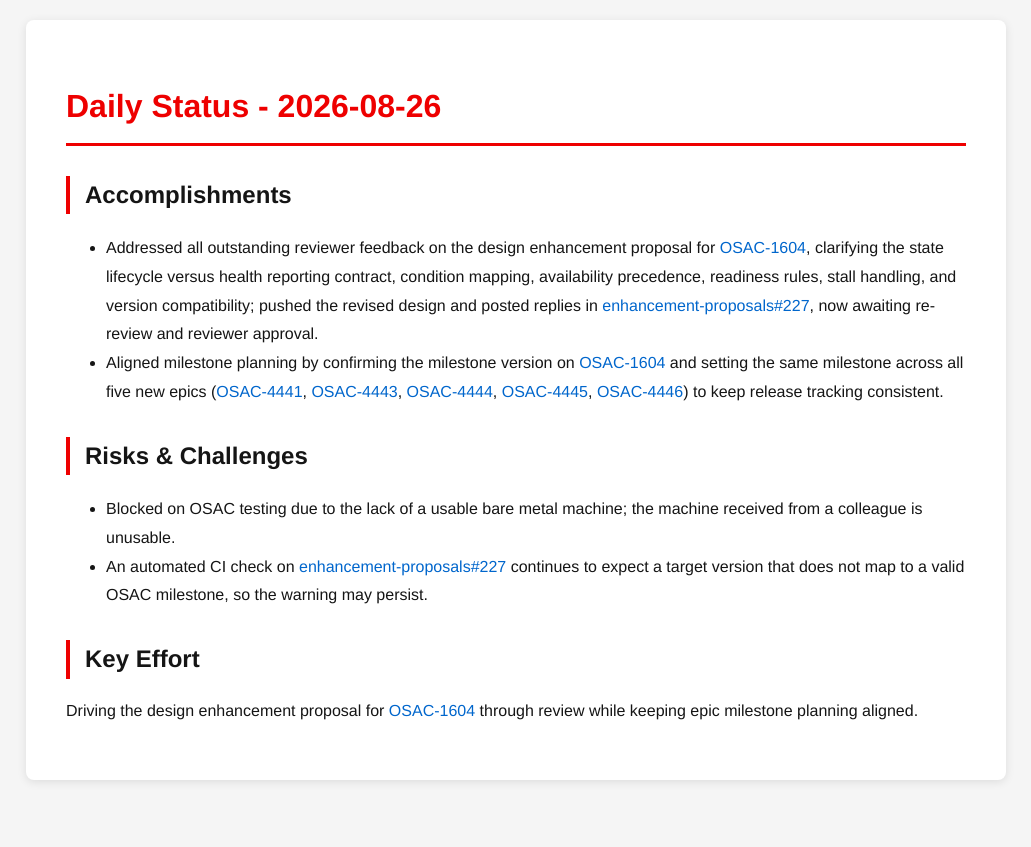
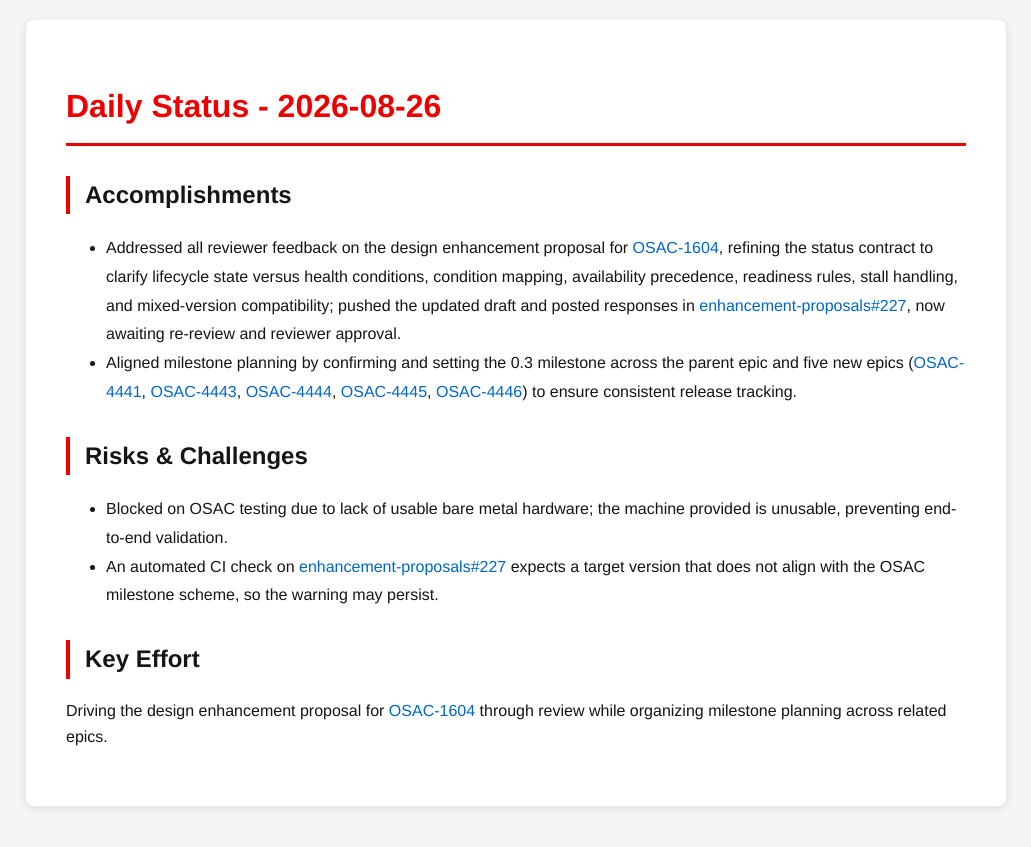
Before and after one commit to tzvatot/daily-status, a Jekyll site: the page built from 2026-08-26.md, in a window 1280 px wide. Shown: the top 847 px of the page, without its empty margins (124-1155 px from the left). Built offline with Jekyll 4.4.1, drawn with Linux system fonts in a browser that asks for light colours.

Commit message:
Daily status update - 2026-08-26

```diff
--- a/2026-08-26.md
+++ b/2026-08-26.md
@@ -7,12 +7,12 @@ date: 2026-08-26
 # Daily Status - 2026-08-26
 
 ## Accomplishments
-- Addressed all outstanding reviewer feedback on the design enhancement proposal for [OSAC-1604](https://redhat.atlassian.net/browse/OSAC-1604), clarifying the state lifecycle versus health reporting contract, condition mapping, availability precedence, readiness rules, stall handling, and version compatibility; pushed the revised design and posted replies in [enhancement-proposals#227](https://github.com/osac-project/enhancement-proposals/pull/227), now awaiting re-review and reviewer approval.
-- Aligned milestone planning by confirming the milestone version on [OSAC-1604](https://redhat.atlassian.net/browse/OSAC-1604) and setting the same milestone across all five new epics ([OSAC-4441](https://redhat.atlassian.net/browse/OSAC-4441), [OSAC-4443](https://redhat.atlassian.net/browse/OSAC-4443), [OSAC-4444](https://redhat.atlassian.net/browse/OSAC-4444), [OSAC-4445](https://redhat.atlassian.net/browse/OSAC-4445), [OSAC-4446](https://redhat.atlassian.net/browse/OSAC-4446)) to keep release tracking consistent.
+- Addressed all reviewer feedback on the design enhancement proposal for [OSAC-1604](https://redhat.atlassian.net/browse/OSAC-1604), refining the status contract to clarify lifecycle state versus health conditions, condition mapping, availability precedence, readiness rules, stall handling, and mixed-version compatibility; pushed the updated draft and posted responses in [enhancement-proposals#227](https://github.com/osac-project/enhancement-proposals/pull/227), now awaiting re-review and reviewer approval.
+- Aligned milestone planning by confirming and setting the 0.3 milestone across the parent epic and five new epics ([OSAC-4441](https://redhat.atlassian.net/browse/OSAC-4441), [OSAC-4443](https://redhat.atlassian.net/browse/OSAC-4443), [OSAC-4444](https://redhat.atlassian.net/browse/OSAC-4444), [OSAC-4445](https://redhat.atlassian.net/browse/OSAC-4445), [OSAC-4446](https://redhat.atlassian.net/browse/OSAC-4446)) to ensure consistent release tracking.
 
 ## Risks & Challenges
-- Blocked on OSAC testing due to the lack of a usable bare metal machine; the machine received from a colleague is unusable.
-- An automated CI check on [enhancement-proposals#227](https://github.com/osac-project/enhancement-proposals/pull/227) continues to expect a target version that does not map to a valid OSAC milestone, so the warning may persist.
+- Blocked on OSAC testing due to lack of usable bare metal hardware; the machine provided is unusable, preventing end-to-end validation.
+- An automated CI check on [enhancement-proposals#227](https://github.com/osac-project/enhancement-proposals/pull/227) expects a target version that does not align with the OSAC milestone scheme, so the warning may persist.
 
 ## Key Effort
-Driving the design enhancement proposal for [OSAC-1604](https://redhat.atlassian.net/browse/OSAC-1604) through review while keeping epic milestone planning aligned.
+Driving the design enhancement proposal for [OSAC-1604](https://redhat.atlassian.net/browse/OSAC-1604) through review while organizing milestone planning across related epics.
```
